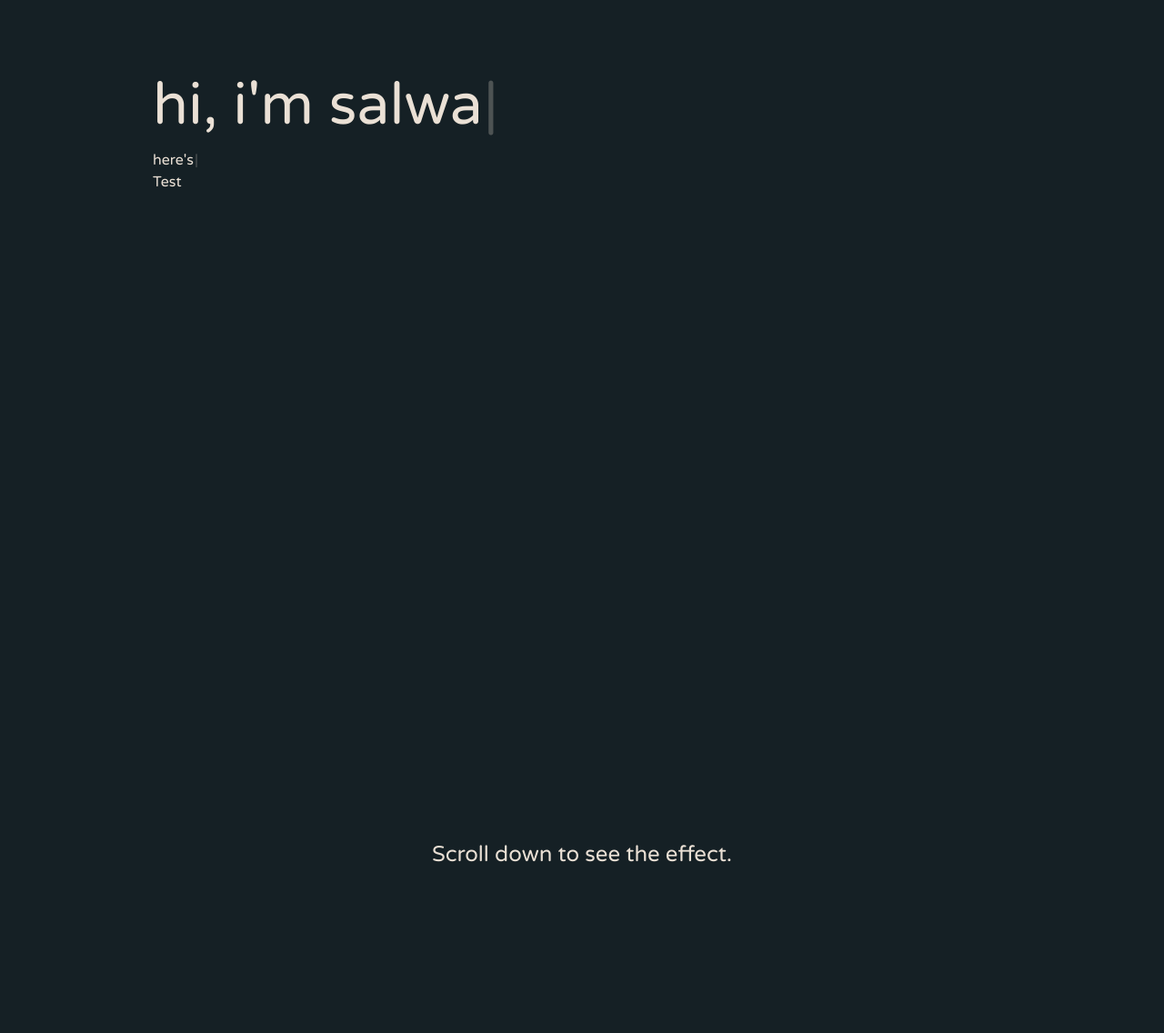
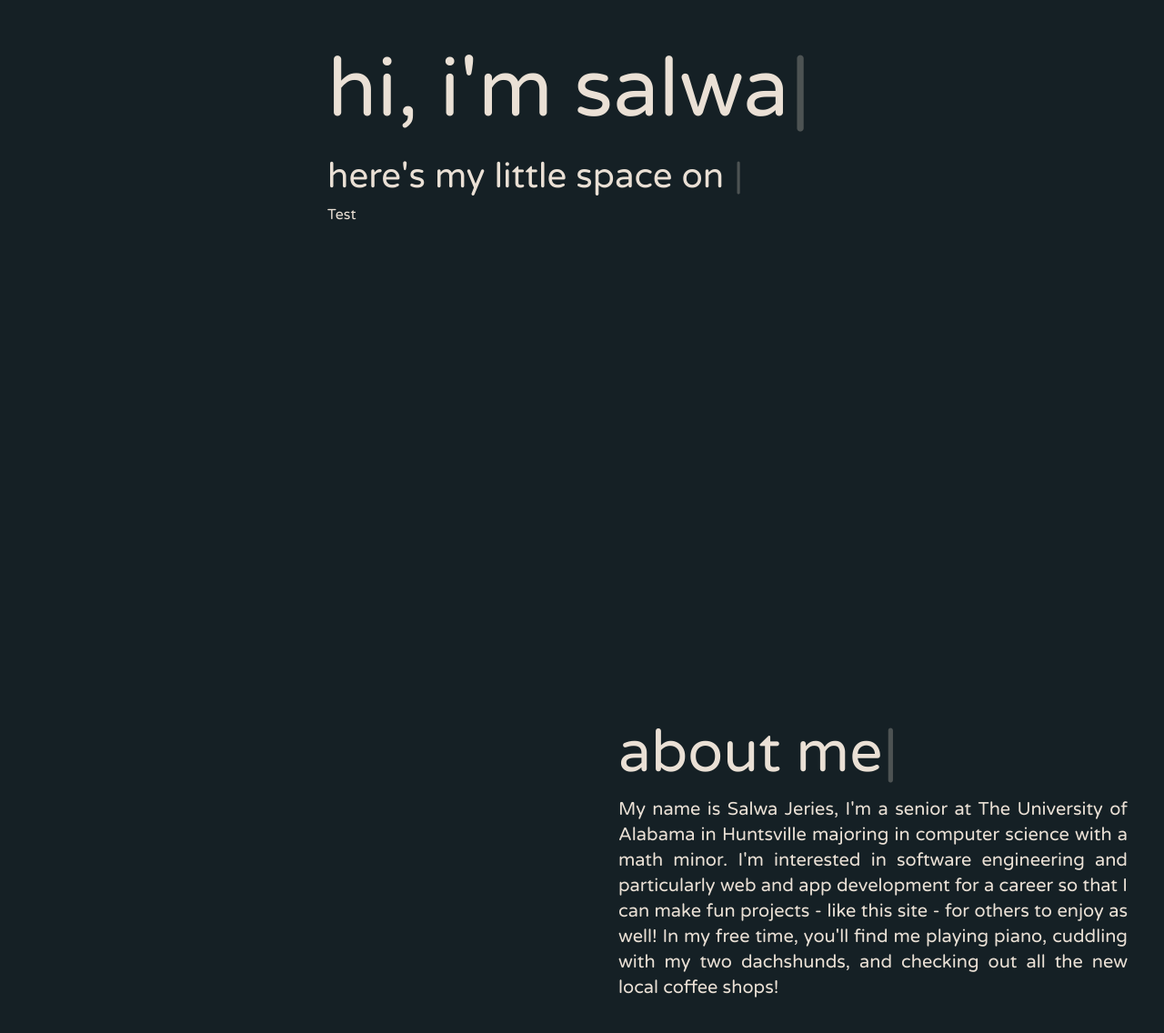
Before and after one commit to salsajeries/salsajeries.github.io, a Next.js app: page / in a window 1280 px wide. Shown: the part 260-1396 px from the top of the page at 91% size. Built offline with nearby package versions, Linux system fonts and the light colour scheme.

Commit message:
Ok now it actually is centered but still does the scrolling

```diff
--- /dev/null
+++ b/src/app/about/about.tsx
@@ -0,0 +1,19 @@
+import TypewriterTitle from "../../components/TypewriterTitle";
+import "../globals.css";
+
+export default function About() {
+  return (
+    <div className="flex-col w-[50vw] p-10">
+      <TypewriterTitle title={"about me"} size={"5vw"} />
+      <p className="sm:text-justify sm:text-xl">
+        My name is Salwa Jeries, I'm a senior at The University of Alabama in
+        Huntsville majoring in computer science with a math minor. I'm
+        interested in software engineering and particularly web and app
+        development for a career so that I can make fun projects - like this
+        site - for others to enjoy as well! In my free time, you'll find me
+        playing piano, cuddling with my two dachshunds, and checking out all the
+        new local coffee shops!
+      </p>
+    </div>
+  );
+}
--- a/src/app/page.tsx
+++ b/src/app/page.tsx
@@ -1,13 +1,14 @@
 "use client";
 
 import { useEffect, useState } from "react";
-import TypewriterTitle from "./TypewriterTitle";
+import TypewriterTitle from "../components/TypewriterTitle";
 import Typewriter from "typewriter-effect";
 import "./globals.css";
+import About from "./about/about";
 
 export default function Home() {
   const [scrollPosition, setScrollPosition] = useState(0);
-  const initialXPositionVW = 10; // Initial horizontal position in viewport width units (vw)
+  const initialXPositionVW = 25; // Initial horizontal position in viewport width units (vw)
 
   const handleScroll = () => {
     const position = window.scrollY;
@@ -22,20 +23,27 @@ export default function Home() {
   }, []);
 
   // Calculate the horizontal position of the div in vw units
-  const maxScroll = 1000; // Maximum scroll value at which position stops changing
+  const maxScroll = 500; // Maximum scroll value at which position stops changing
   const horizontalPositionVW = Math.max(
     0,
     initialXPositionVW - (scrollPosition / maxScroll) * initialXPositionVW
   );
 
+  // const maxScroll = 300; // Adjust this value to control the speed, smaller value = faster movement
+  // const horizontalPositionVW = Math.max(
+  //   -initialXPositionVW, // Allow the element to go off screen on mobile
+  //   initialXPositionVW - (scrollPosition / maxScroll) * initialXPositionVW
+  // );
+
   return (
     <div>
       <div
-        className="fixed h-screen flex items-center justify-center p-10 h-[100vh]"
         style={{ transform: `translateX(calc(${horizontalPositionVW}vw))` }}
+        className="fixed flex h-[100vh] items-center justify-center p-10"
       >
-        <div className="flex-col">
-          <TypewriterTitle title="hi, i'm salwa" />
+        <div className="flex-col w-[50vw]">
+          <TypewriterTitle title="hi, i'm salwa" size="7vw" />
+          <div style={{ fontSize: "3vw" }}>
             <Typewriter
               options={{
                 delay: 50,
@@ -43,7 +51,7 @@ export default function Home() {
               }}
               onInit={(typewriter) => {
                 typewriter
-                .typeString("here's a little bit about me.")
+                  .typeString("here's my little space on the internet.")
                   .pauseFor(2000)
                   .deleteAll()
                   .typeString("say hello!")
@@ -52,15 +60,13 @@ export default function Home() {
                   .start();
               }}
             />
+          </div>
           <a href="#new-section">Test</a>
         </div>
       </div>
       <div className="h-[100vh]" id="empty-home"></div>
-      <div
-        className="h-[100vh] flex items-center justify-center"
-        id="new-section"
-      >
-        <p className="text-2xl">Scroll down to see the effect.</p>
+      <div className="h-[100vh] flex items-center justify-end" id="about">
+        <About />
       </div>
     </div>
   );
--- a/src/app/TypewriterTitle.tsx
+++ b/src/components/TypewriterTitle.tsx
@@ -3,9 +3,12 @@
 import Typewriter from "typewriter-effect";
 
 // Generate typing effect for titles
-export default function TypewriterTitle(props: { title: string }) {
+export default function TypewriterTitle(props: {
+  title: string;
+  size: string;
+}) {
   return (
-    <div style={{ fontSize: "4em" }}>
+    <div style={{ fontSize: props.size }}>
       <Typewriter
         options={{
           delay: 150,
```
Lines whose indentation alone changed are shown as unchanged.
